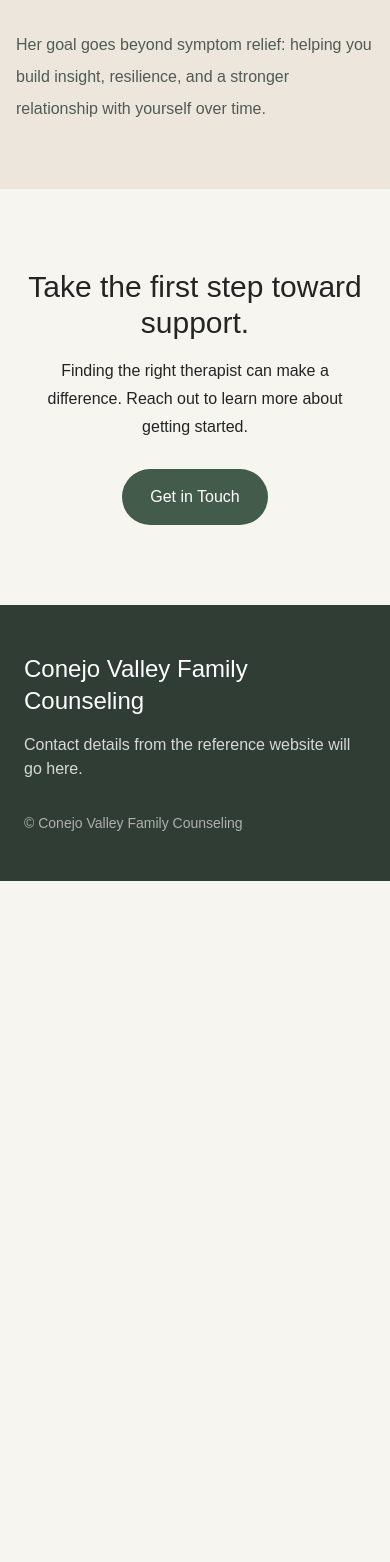
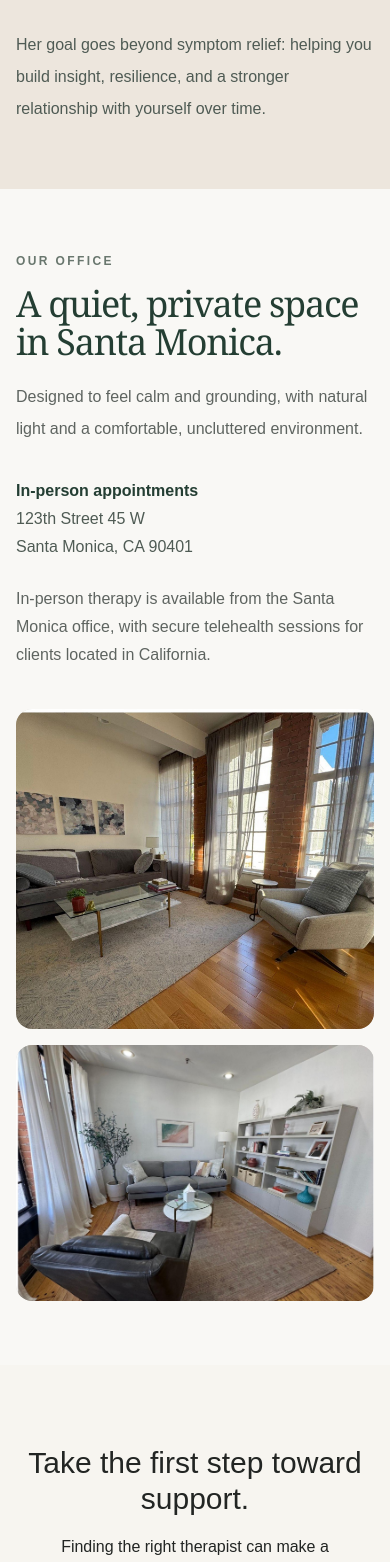
Before and after one commit to ri20045/grow-my-therapy, a Next.js app: page / in a window 390 px wide. Shown: the part 4648-6210 px from the top of the page. Before the commit the page ends 5529 px from the top, so only its background shows below. Built offline with nearby package versions, Linux system fonts and the light colour scheme.

Commit message:
Add office section

```diff
--- a/app/page.tsx
+++ b/app/page.tsx
@@ -3,6 +3,7 @@ import AudienceGrid from "@/components/sections/AudienceGrid";
 import ExpertiseTags from "@/components/sections/ExpertiseTags";
 import Hero from "@/components/sections/Hero";
 import IntroValidation from "@/components/sections/IntroValidation";
+import OurOffice from "@/components/sections/OurOffice";
 import Philosophy from "@/components/sections/Philosophy";
 
 export default function Home() {
@@ -15,6 +16,7 @@ export default function Home() {
         <AudienceGrid />
         <ExpertiseTags />
         <Philosophy />
+        <OurOffice />
 
       {/* Appointment CTA */}
       <section className="px-6 py-20 text-center">
--- a/components/layout/Header.tsx
+++ b/components/layout/Header.tsx
@@ -6,6 +6,7 @@ const navigation = [
   { href: "#about", label: "About" },
   { href: "#services", label: "Areas of focus" },
   { href: "#approach", label: "How I work" },
+  { href: "#office", label: "Office" },
 ];
 
 export default function Header() {
--- /dev/null
+++ b/components/sections/OurOffice.tsx
@@ -0,0 +1,50 @@
+import Image from "next/image";
+
+import SectionHeading from "@/components/ui/SectionHeading";
+
+export default function OurOffice() {
+  return (
+    <section className="bg-[#f9f8f5] px-4 py-16 sm:px-6 sm:py-20 lg:px-8 lg:py-28" id="office">
+      <div className="mx-auto max-w-7xl">
+        <div className="grid gap-10 lg:grid-cols-[0.82fr_1.18fr] lg:gap-20">
+          <div className="lg:pt-8">
+            <SectionHeading
+              eyebrow="Our office"
+              title="A quiet, private space in Santa Monica."
+              description="Designed to feel calm and grounding, with natural light and a comfortable, uncluttered environment."
+            />
+            <address className="mt-8 not-italic text-base leading-7 text-[#4f5b54]">
+              <span className="block font-semibold text-[#243e33]">In-person appointments</span>
+              123th Street 45 W<br />
+              Santa Monica, CA 90401
+            </address>
+            <p className="mt-6 max-w-md text-base leading-7 text-[#5e6460]">
+              In-person therapy is available from the Santa Monica office, with secure telehealth sessions for clients located in California.
+            </p>
+          </div>
+
+          <div className="grid gap-4 sm:grid-cols-[1.08fr_0.92fr]">
+            <figure className="relative min-h-80 overflow-hidden rounded-2xl bg-[#dedbd2] sm:min-h-112">
+              <Image
+                alt="Sunlit therapy office with a sofa, armchair, and tall windows"
+                className="object-cover"
+                fill
+                sizes="(max-width: 639px) calc(100vw - 2rem), (max-width: 1023px) calc(100vw - 3rem), 35vw"
+                src="/images/maya-reynolds-office-window.jpg"
+              />
+            </figure>
+            <figure className="relative min-h-64 overflow-hidden rounded-2xl bg-[#dedbd2] sm:mt-12 sm:min-h-96">
+              <Image
+                alt="Therapy office with seating, shelving, and natural light"
+                className="object-cover"
+                fill
+                sizes="(max-width: 639px) calc(100vw - 2rem), (max-width: 1023px) calc(100vw - 3rem), 30vw"
+                src="/images/maya-reynolds-office-shelving.jpg"
+              />
+            </figure>
+          </div>
+        </div>
+      </div>
+    </section>
+  );
+}
```
Also changed, not shown: public/images/maya-reynolds-office-shelving.jpg (added), public/images/maya-reynolds-office-window.jpg (added).
